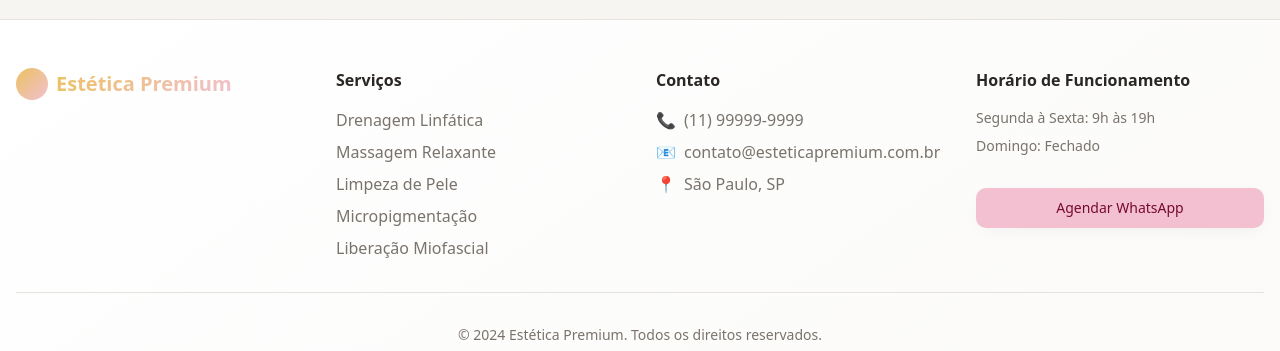
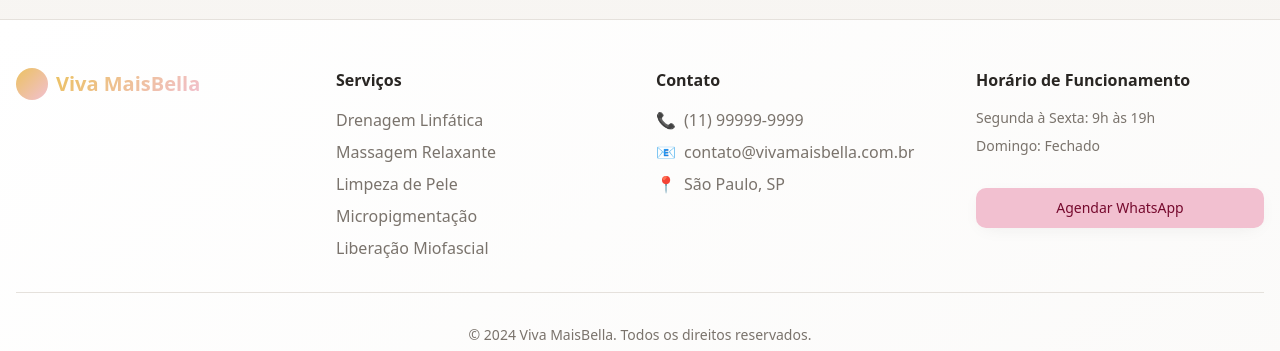
Before and after one commit to leofrancasilva12/beauty-sync-connect, a React (Vite) app: page / in a window 1280 px wide. Shown: the part 2446-2797 px from the top of the page. Built offline with nearby package versions, Linux system fonts and the light colour scheme.

Commit message:
Atualizar todas as informações
Atualiza todas as informações do site, incluindo título, conteúdo e design, para refletir as mudanças solicitadas.

```diff
--- a/index.html
+++ b/index.html
@@ -3,13 +3,13 @@
   <head>
     <meta charset="UTF-8" />
     <meta name="viewport" content="width=device-width, initial-scale=1.0" />
-    <title>Viva MaisBella- Sua Beleza Natural</title>
-    <meta name="description" content="Clínica de Estética Premium - Tratamentos personalizados com drenagem linfática, massagem relaxante, limpeza de pele e micropigmentação em São Paulo" />
-    <meta name="author" content="Estética Premium" />
+    <title>Viva MaisBella - Sua Beleza Natural</title>
+    <meta name="description" content="Viva MaisBella - Tratamentos personalizados com drenagem linfática, massagem relaxante, limpeza de pele e micropigmentação em São Paulo" />
+    <meta name="author" content="Viva MaisBella" />
     <meta name="keywords" content="estética, drenagem linfática, massagem, limpeza de pele, micropigmentação, são paulo, clínica de beleza" />
 
-    <meta property="og:title" content="Estética Premium - Sua Beleza Natural" />
-    <meta property="og:description" content="Tratamentos estéticos personalizados com técnicas avançadas. Agende sua consulta e transforme seu bem-estar." />
+    <meta property="og:title" content="Viva MaisBella - Sua Beleza Natural" />
+    <meta property="og:description" content="Viva MaisBella - Tratamentos estéticos personalizados com técnicas avançadas. Agende sua consulta e transforme seu bem-estar." />
     <meta property="og:type" content="website" />
     <meta property="og:image" content="https://lovable.dev/opengraph-image-p98pqg.png" />
 
--- a/src/components/Footer.tsx
+++ b/src/components/Footer.tsx
@@ -7,7 +7,7 @@ const Footer = () => {
             <div className="flex items-center space-x-2">
               <div className="w-8 h-8 bg-gradient-hero rounded-full"></div>
               <span className="text-xl font-bold bg-gradient-hero bg-clip-text text-transparent">
-                Estética Premium
+                Viva MaisBella
               </span>
             </div>
 
@@ -33,7 +33,7 @@ const Footer = () => {
               </li>
               <li className="flex items-center gap-2">
                 <span>📧</span>
-                <span>contato@esteticapremium.com.br</span>
+                <span>contato@vivamaisbella.com.br</span>
               </li>
               <li className="flex items-center gap-2">
                 <span>📍</span>
@@ -59,7 +59,7 @@ const Footer = () => {
         </div>
 
         <div className="border-t border-border mt-8 pt-8 text-center text-muted-foreground text-sm">
-          <p>&copy; 2024 Estética Premium. Todos os direitos reservados.</p>
+          <p>&copy; 2024 Viva MaisBella. Todos os direitos reservados.</p>
         </div>
       </div>
     </footer>;
--- a/src/components/Header.tsx
+++ b/src/components/Header.tsx
@@ -22,7 +22,7 @@ const Header = () => {
           <div className="flex items-center space-x-2">
             <div className="w-8 h-8 bg-gradient-hero rounded-full"></div>
             <span className="text-2xl font-bold bg-gradient-hero bg-clip-text text-transparent">
-              Estética Premium
+              Viva MaisBella
             </span>
           </div>
 
```
